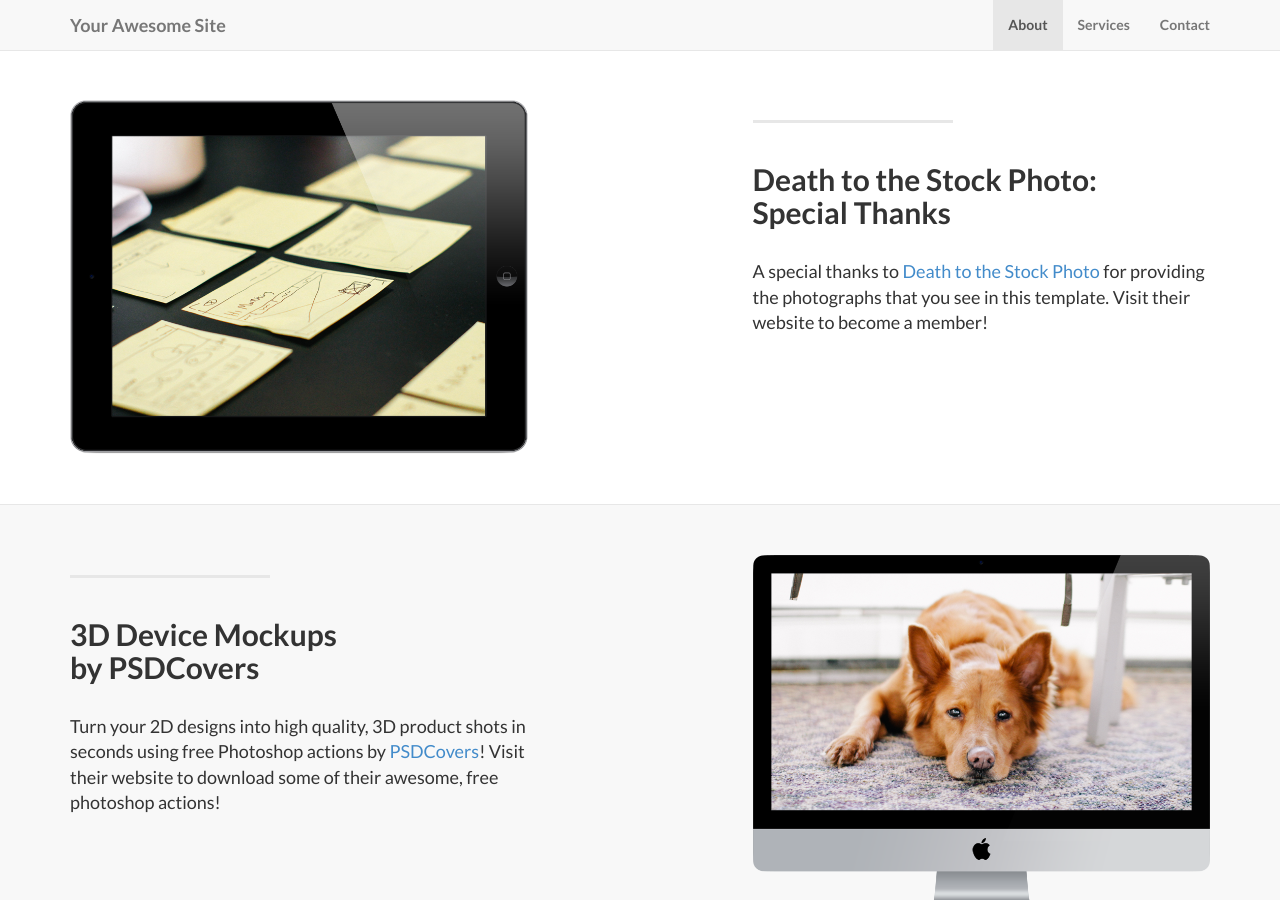
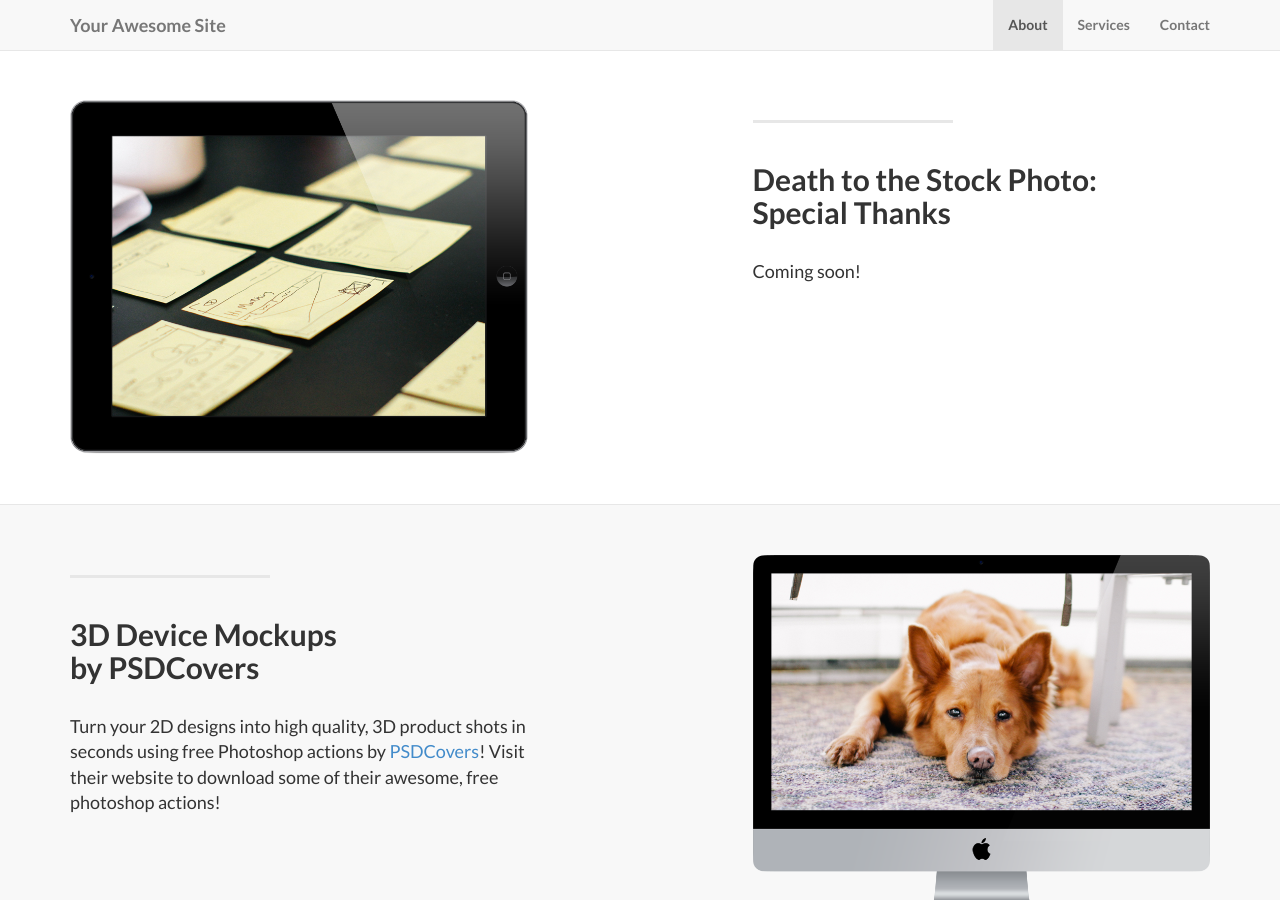
Before and after one commit to shapelets/shapelets.github.io, a Jekyll site: the page built from index.html, in a window 1280 px wide and 900 px high, scrolled down 1011 px. Built offline with Jekyll 4.4.1, drawn with Linux system fonts in a browser that asks for light colours.

Commit message:
Change welcome message

```diff
--- a/_posts/2014-09-21-services-1.markdown
+++ b/_posts/2014-09-21-services-1.markdown
@@ -5,4 +5,4 @@
 title: Death to the Stock Photo:<br>Special Thanks
 description: |
 ---
-  A special thanks to [Death to the Stock Photo](http://join.deathtothestockphoto.com/) for providing the photographs that you see in this template.  Visit their website to become a member!
+Coming soon!
```
